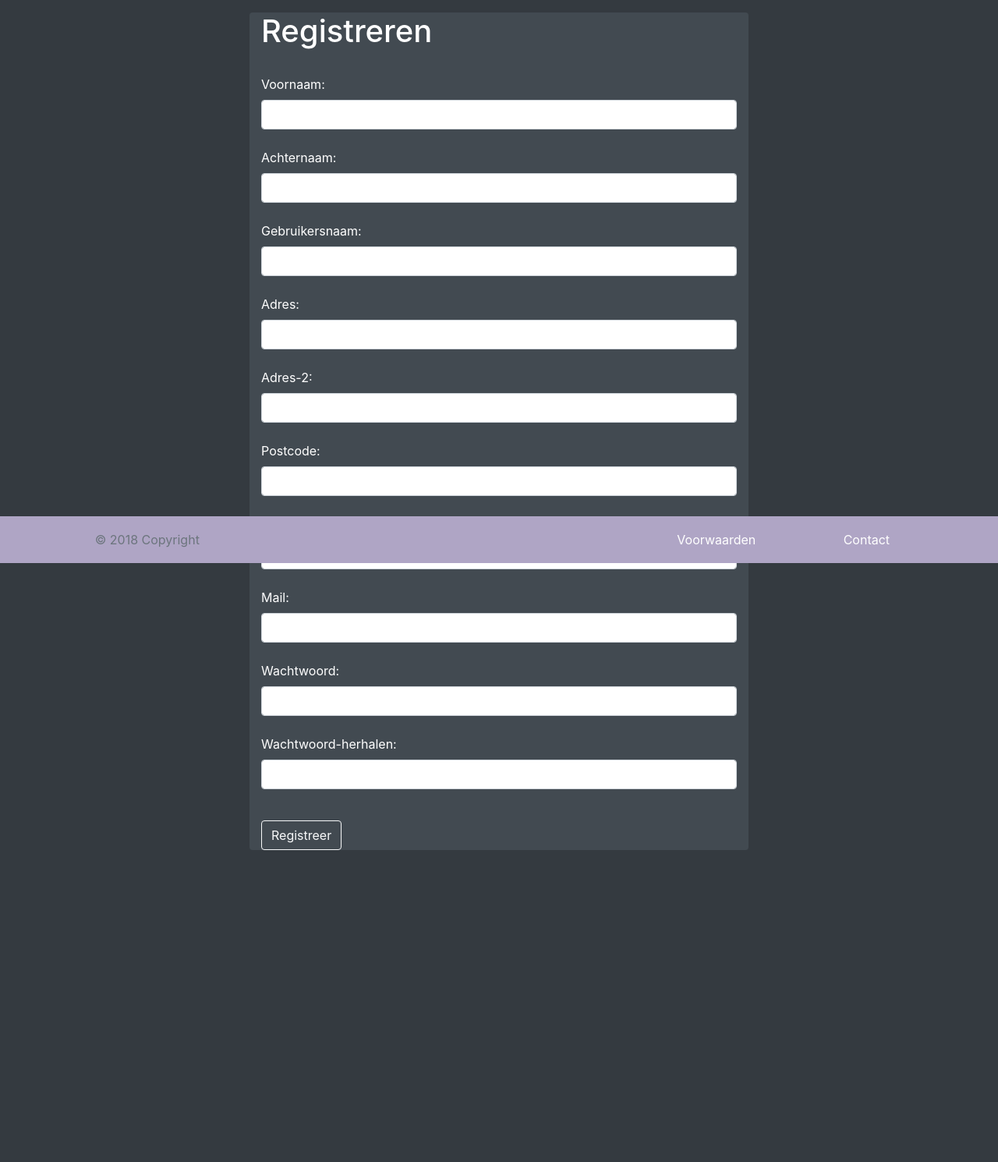
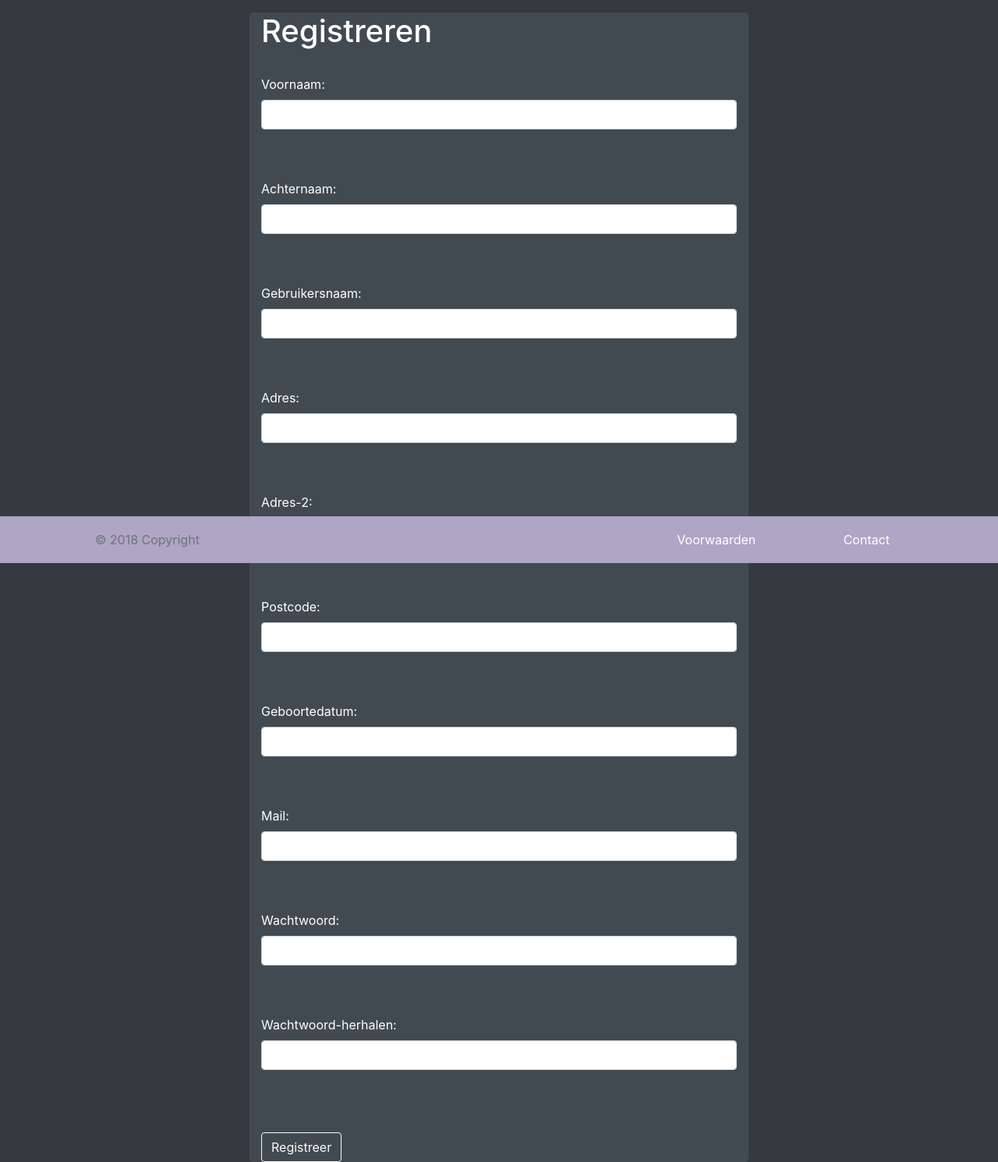
Before and after one commit to cyclops1007/I-Project-Groep-48, a PHP site: page /php/Registreer.php in a window 1280 px wide. Shown: the part 78-1568 px from the top of the page at 78% size. Before the commit the page ends 1168 px from the top, so only its background shows below. Run offline with PHP 8.4, Linux system fonts and the light colour scheme; the visitor is signed in with stand-in values (Sample User, id 1); data that the repository does not hold is empty; some libraries are stand-ins or nearby versions.

Commit message:
Some pages

```diff
--- a/Website/EenmaalAndermaal/Registreer.php
+++ b/Website/EenmaalAndermaal/Registreer.php
@@ -74,38 +74,73 @@ if (!empty($_POST)){
 ?>
 <!DOCTYPE html>
 <html lang="en">
-<head></head>
+<head>
+    <script>
+        var xhttp;
+
+        if (window.XMLHttpRequest) {
+            // code for modern browsers
+            xhttp = new XMLHttpRequest();
+        } else {
+            // code for old IE browsers
+            xhttp = new ActiveXObject("Microsoft.XMLHTTP");
+        }
+
+        function loadDoc(url, $elementID) {
+            xhttp.onreadystatechange = function() {
+                if (this.readyState === 4 && this.status === 200) {
+                    if($elementID = 'voornaamfout') {
+                        document.getElementById('voornaamfout').innerHTML = "";
+                    }
+                    document.getElementById($elementID).innerHTML = this.responseText;
+                }
+            };
+            xhttp.open("POST", url, true);
+            xhttp.send();
+        }
+    </script>
+</head>
 <body>
 <div id="login-container" class="container w-50 rounded ">
-    <h1>Registreren</h1></br>
+    <h1>Registreren</h1><br>
     <form action="" method="post">
         <div class="form-group">
-            <label>Voornaam:</label>
-            <input class="form-control" type="text" name="firstname"><br>
-            <label>Achternaam:</label>
-            <input class="form-control" type="text" name="lastname"><br>
-            <label>Gebruikersnaam:</label>
-            <input class="form-control" type="text" name="username"><br>
-            <label>Adres:</label>
-            <input class="form-control" type="text" name="address1"><br>
-            <label>Adres-2:</label>
-            <input class="form-control" type="text" name="address2"><br>
-            <label>Postcode:</label>
-            <input class="form-control" type="text" name="postalcode"><br>
+            <label for="voornaam">Voornaam:</label>
+            <input id="voornaam" class="form-control" type="text" name="firstname"><br>
+            <p id="voornaamfout" onkeyup="loadDoc(url, 'voornaamfout')"></p><br>
+            <label for="achternaam">Achternaam:</label>
+            <input id="achternaam" class="form-control" type="text" name="lastname"><br>
+            <p id="achternaamfout"></p><br>
+            <label for="gebruikersnaam">Gebruikersnaam:</label>
+            <input id="gebruikersnaam" class="form-control" type="text" name="username"><br>
+            <p id="gebruikersnaamfout"></p><br>
+            <label for="adres">Adres:</label>
+            <input id="adres" class="form-control" type="text" name="address1"><br>
+            <p id="adresfout"></p><br>
+            <label for="adres-2">Adres-2:</label>
+            <input id="adres-2" class="form-control" type="text" name="address2"><br>
+            <p id="adres-2fout"></p><br>
+            <label for="postcode">Postcode:</label>
+            <input id="postcode" class="form-control" type="text" name="postalcode"><br>
+            <p id="postcodefout"></p><br>
             <!--        <label>Land:</label>
             <select class="form-control" name="country">
                 <?php //foreach ($options as $key) { ?>
                     <option><?php// echo $key ?></option>
                 <?php //} ?>
             </select><br> -->
-            <label>Geboortedatum:</label>
-            <input class="form-control" type="text" name="date"><br>
-            <label>Mail:</label>
-            <input class="form-control" type="text" name="mail"><br>
-            <label>Wachtwoord:</label>
-            <input class="form-control" type="password" name="password"><br>
-            <label>Wachtwoord-herhalen:</label>
-            <input class="form-control" type="password" name="password_h"><br>
+            <label for="geboortedatum">Geboortedatum:</label>
+            <input id="geboortedatum" class="form-control" type="text" name="date"><br>
+            <p id="geboortedatumfout"></p><br>
+            <label for="mail">Mail:</label>
+            <input id="mail" class="form-control" type="text" name="mail"><br>
+            <p id="mailfout"></p><br>
+            <label for="wachtwoord">Wachtwoord:</label>
+            <input id="wachtwoord" class="form-control" type="password" name="password"><br>
+            <p id="wachtwoordfout"></p><br>
+            <label for="wachtwoord-herhalen">Wachtwoord-herhalen:</label>
+            <input id="wachtwoord-herhalen" class="form-control" type="password" name="password_h"><br>
+            <p id="wachtwoord-herhalenfout"></p><br>
             <!--         <label>Beveiligingsvraag:</label>
            <select class="form-control" name="security_q">
                 <?php //foreach ($array as $key) { ?>
```
Also changed, not shown: Website/EenmaalAndermaal/Veiling.php (+2 -5 lines).
